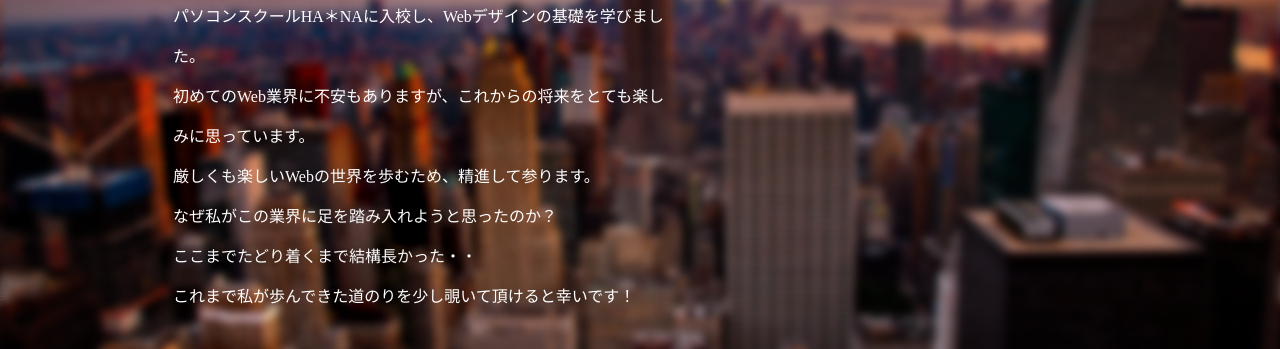
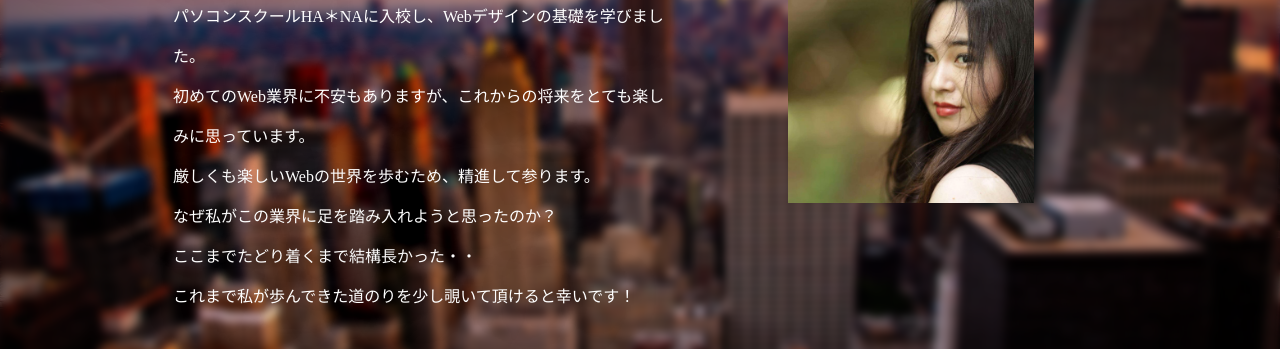
Before and after one commit to Maiko333777/maikohonda.portfolio, a plain HTML site: page about.html in a window 1280 px wide. Shown: the part 292-641 px from the top of the page. Drawn offline with Linux system fonts and the light colour scheme; the site is published under a folder, as on GitHub Pages, so addresses that start at the root find nothing.

Commit message:
Update about.html

```diff
--- a/about.html
+++ b/about.html
@@ -46,7 +46,7 @@
                 これまで私が歩んできた道のりを少し覗いて頂けると幸いです！<br>
                 </p>
 
-                <p><img class="mh" src="/images/mh_profilephoto.jpg" alt="maikohondaのプロフィール写真"></p>
+                <p><img class="mh" src="images/mh_profilephoto.jpg" alt="maikohondaのプロフィール写真"></p>
 
             </div>
         </div>
```
